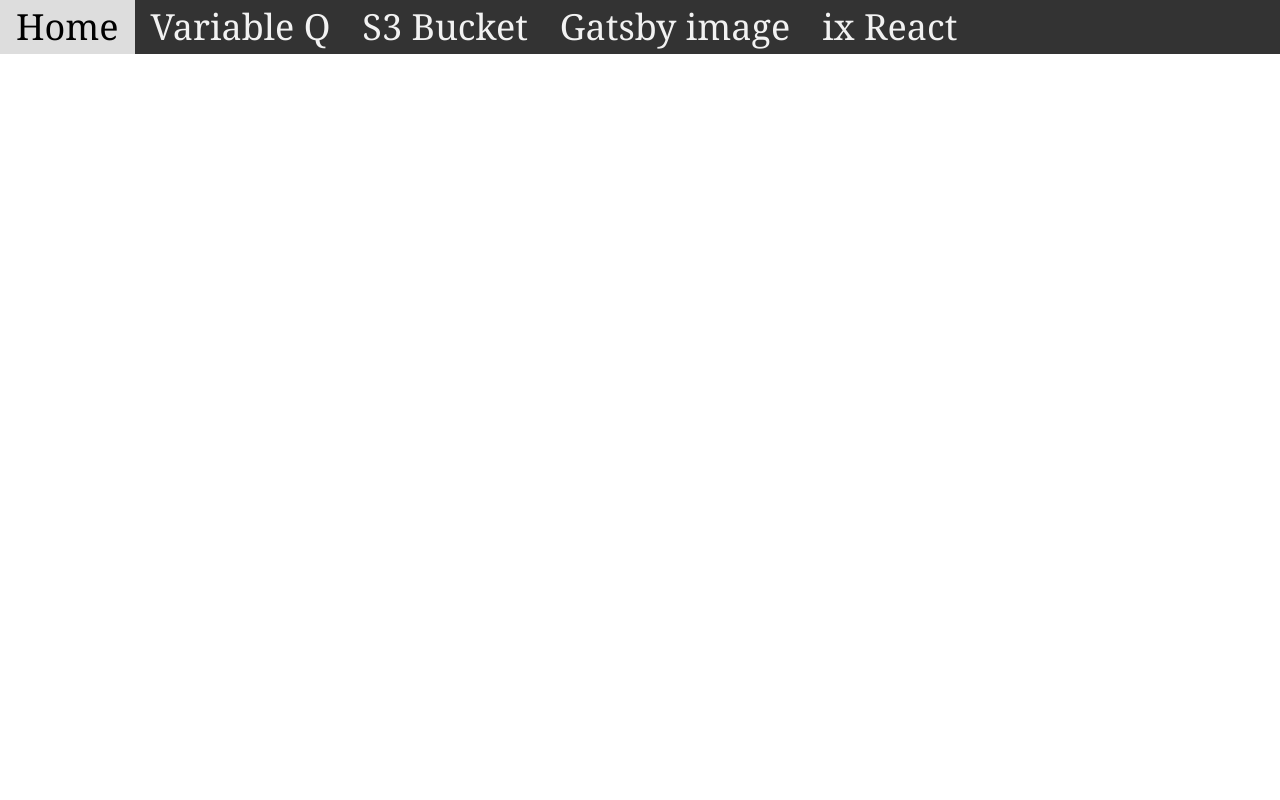
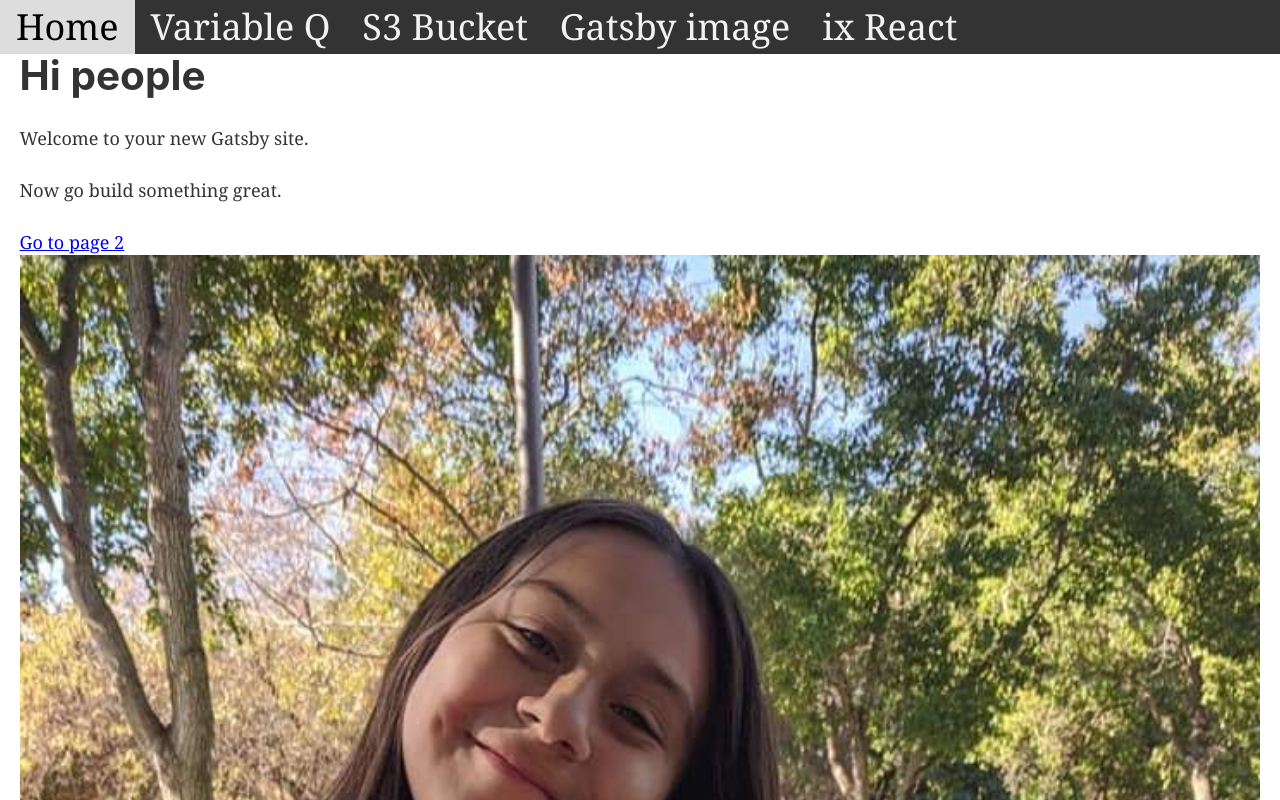
Before and after one commit to daletom/gatsby-image-test, a Gatsby site: page / in a window 1280 px wide. Shown: the top 800 px of the page. Built offline with nearby package versions, Linux system fonts and the light colour scheme; Gatsby itself is replaced by a stand-in of ours.

Commit message:
Update layout.js

```diff
--- a/src/components/layout.js
+++ b/src/components/layout.js
@@ -29,6 +29,15 @@
           <html lang="en" />
         </Helmet>
         <Header siteTitle={data.site.siteMetadata.title} />
+        <div
+          style={{
+            margin: '0 auto',
+            padding: '0px 1.0875rem 1.45rem',
+            paddingTop: 0,
+          }}
+        >
+          {children}
+        </div>
       </>
     )}
   />
```
